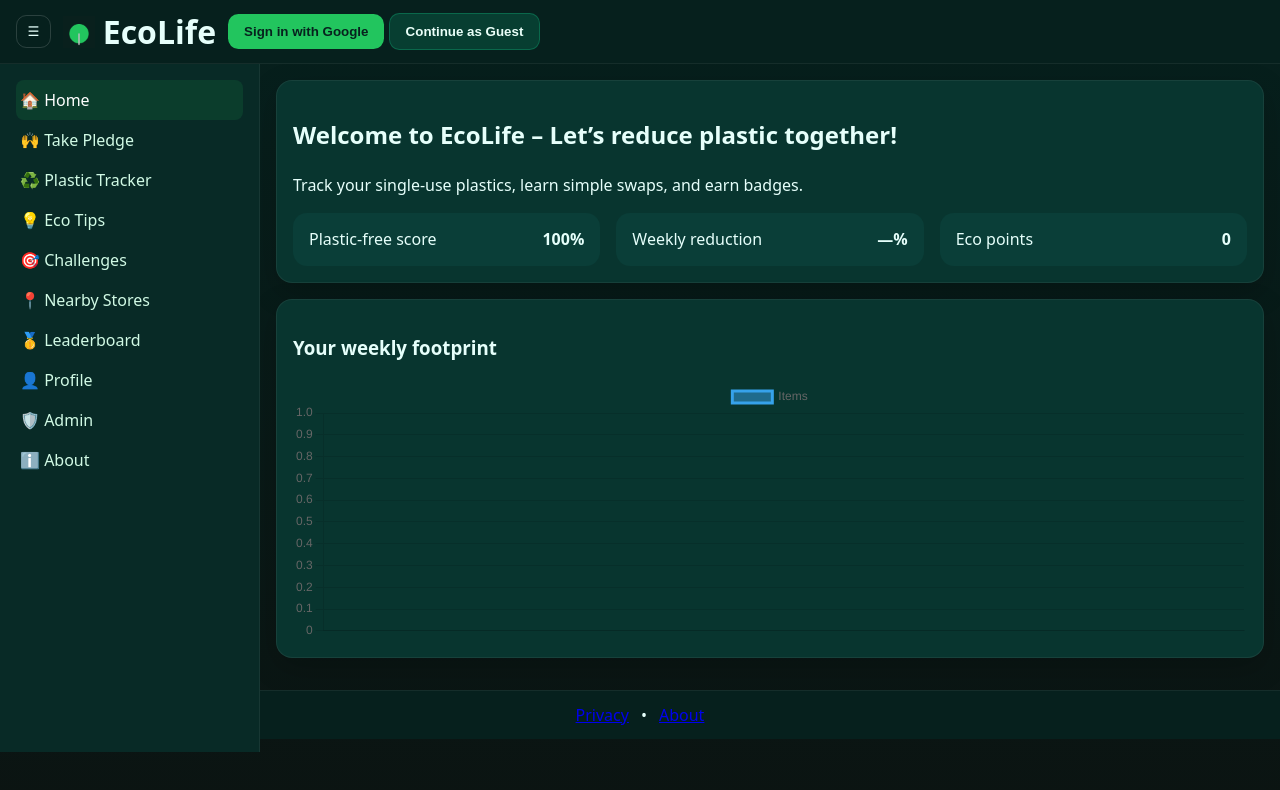
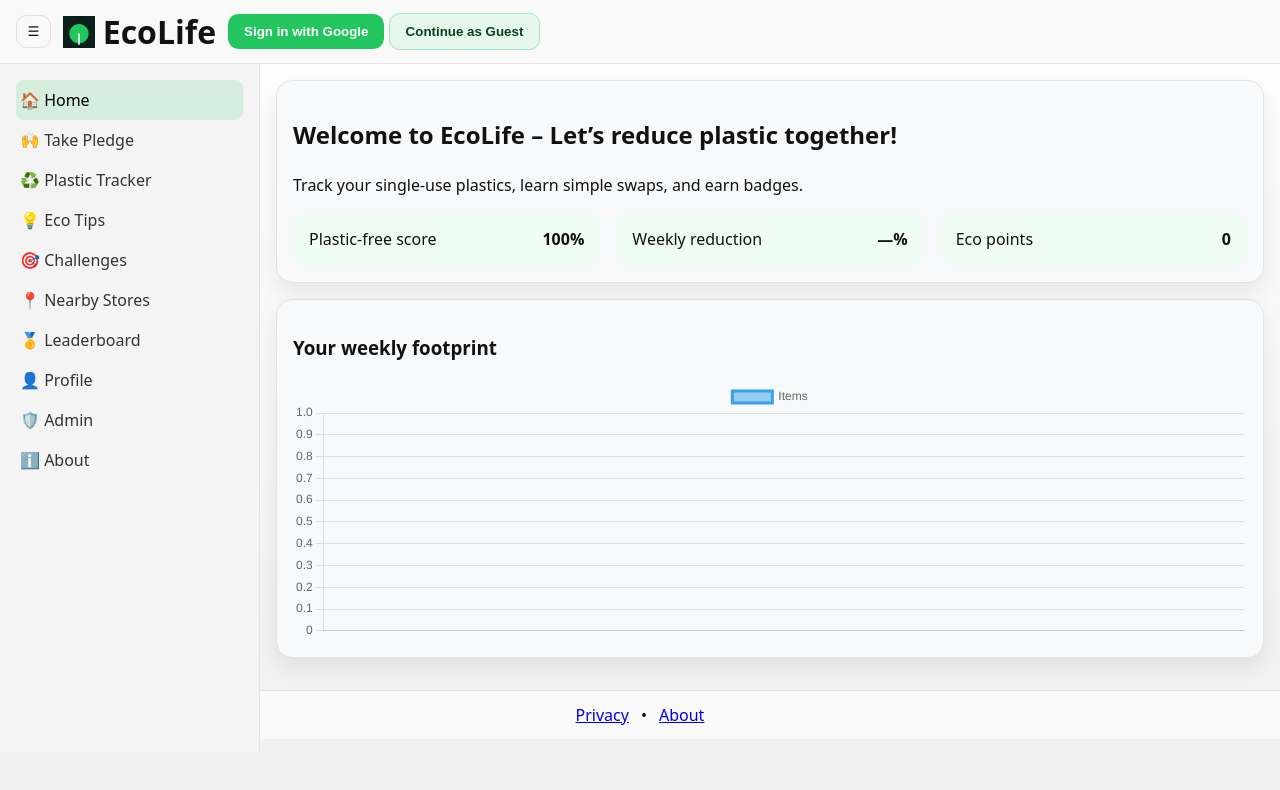
Before and after one commit to vanitha-kokkirigadda/Project-EcoLife, a plain HTML site: page index.html in a window 1280 px wide. Both pictures are taken after a click on the button "Open navigation". Drawn offline with nearby package versions, Linux system fonts and the light colour scheme.

Commit message:
Refactor styles.css for design updates
Updated CSS variables and styles for improved design consistency and readability.

```diff
--- a/styles.css
+++ b/styles.css
@@ -1,41 +1,204 @@
-:root{
-  --bg:#0b1412; --card:#0f766e; --muted:#d1fae5; --text:#e6fffb; --accent:#22c55e; --warn:#ef4444; --shadow:0 10px 30px rgba(0,0,0,.2);
+:root {
+  --bg: #ffffff;
+  --card: #f8f9fa;
+  --muted: #333333;
+  --text: #111111;
+  --accent: #22c55e;
+  --warn: #ef4444;
+  --shadow: 0 10px 25px rgba(0, 0, 0, 0.08);
 }
-*{box-sizing:border-box}
-html,body{height:100%}
-body{margin:0;font:16px/1.5 system-ui,-apple-system,Segoe UI,Roboto;color:var(--text);background:linear-gradient(180deg,#06201d,#0b1412)}
-.app-header{
-  height:64px;display:flex;align-items:center;gap:.75rem;padding:0 1rem;
-  background:#06201d;border-bottom:1px solid rgba(255,255,255,.06);position:sticky;top:0;z-index:50;
+
+/* Reset and Base */
+* { box-sizing: border-box; }
+html, body { height: 100%; }
+body {
+  margin: 0;
+  font: 16px/1.5 system-ui, -apple-system, Segoe UI, Roboto;
+  color: var(--text);
+  background: linear-gradient(180deg, #ffffff, #f0f0f0);
 }
-.app-footer{
-  display:flex;align-items:center;justify-content:center;gap:.75rem;padding:.75rem 1rem;
-  background:#06201d;border-top:1px solid rgba(255,255,255,.06);
+
+/* Header */
+.app-header {
+  height: 64px;
+  display: flex;
+  align-items: center;
+  gap: 0.75rem;
+  padding: 0 1rem;
+  background: #f9f9f9;
+  border-bottom: 1px solid #e3e3e3;
+  position: sticky;
+  top: 0;
+  z-index: 50;
 }
-.brand{display:flex;align-items:center;gap:.5rem}
-.icon-btn{background:transparent;border:1px solid rgba(255,255,255,.15);color:var(--text);padding:.5rem .65rem;border-radius:.65rem;cursor:pointer}
-.sidebar{
-  position:fixed;top:64px;left:0;bottom:48px;width:260px;background:#082a26;
-  border-right:1px solid rgba(255,255,255,.06);padding:1rem;transform:translateX(-100%);
-  transition:transform .2s ease;overflow:auto;z-index:40;
+
+/* Footer */
+.app-footer {
+  display: flex;
+  align-items: center;
+  justify-content: center;
+  gap: 0.75rem;
+  padding: 0.75rem 1rem;
+  background: #f9f9f9;
+  border-top: 1px solid #e3e3e3;
 }
-.sidebar.open{ transform:translateX(0); }
-.sidebar a{display:block;color:var(--muted);text-decoration:none;padding:.5rem .25rem;border-radius:.5rem}
-.sidebar a.active, .sidebar a:hover{background:rgba(34,197,94,.12);color:#fff}
-.app{padding:1rem;transition:margin-left .2s ease}
-@media (min-width:900px){
-  body.sidebar-open .app{ margin-left:260px; }
+
+/* Brand */
+.brand {
+  display: flex;
+  align-items: center;
+  gap: 0.5rem;
 }
-.card{background:#08352f;border:1px solid rgba(255,255,255,.06);border-radius:16px;box-shadow:var(--shadow);padding:1rem;margin:0 0 1rem}
-.btn{background:var(--accent);color:#07211e;border:none;padding:.65rem 1rem;border-radius:.65rem;cursor:pointer;font-weight:600}
-.btn.secondary{background:#10b98133;color:#eafff9;border:1px solid #10b98155}
-.input, select{width:100%;padding:.6rem .7rem;border-radius:.6rem;border:1px solid rgba(255,255,255,.15);background:#062c27;color:#d9fffb}
-.row{display:grid;gap:1rem}
-@media(min-width:900px){.row.cols-2{grid-template-columns:1fr 1fr}.row.cols-3{grid-template-columns:repeat(3,1fr)}}
-.kpi{display:flex;align-items:center;justify-content:space-between;background:#0a3e38;border-radius:14px;padding:.9rem 1rem}
-.badge{display:inline-flex;align-items:center;gap:.35rem;background:#0b5e54;border-radius:999px;padding:.25rem .6rem;font-size:.85rem}
-.table{width:100%;border-collapse:collapse}
-.table th,.table td{border-bottom:1px solid rgba(255,255,255,.06);padding:.6rem .4rem;text-align:left}
-.toast{position:fixed;right:1rem;bottom:4rem;background:#064e3b;color:#e6fffb;padding:.8rem 1rem;border-radius:.6rem;box-shadow:var(--shadow)}
-.hidden{display:none}
-.sr-only{position:absolute;width:1px;height:1px;padding:0;margin:-1px;overflow:hidden;clip:rect(0,0,0,0);white-space:nowrap;border:0}
+
+/* Buttons */
+.icon-btn {
+  background: transparent;
+  border: 1px solid rgba(0, 0, 0, 0.1);
+  color: var(--text);
+  padding: 0.5rem 0.65rem;
+  border-radius: 0.65rem;
+  cursor: pointer;
+}
+
+.btn {
+  background: var(--accent);
+  color: #ffffff;
+  border: none;
+  padding: 0.65rem 1rem;
+  border-radius: 0.65rem;
+  cursor: pointer;
+  font-weight: 600;
+}
+.btn.secondary {
+  background: #e6f7ed;
+  color: #0b4220;
+  border: 1px solid #a9e1ba;
+}
+
+/* Sidebar */
+.sidebar {
+  position: fixed;
+  top: 64px;
+  left: 0;
+  bottom: 48px;
+  width: 260px;
+  background: #f4f4f4;
+  border-right: 1px solid #e3e3e3;
+  padding: 1rem;
+  transform: translateX(-100%);
+  transition: transform 0.2s ease;
+  overflow: auto;
+  z-index: 40;
+}
+.sidebar.open { transform: translateX(0); }
+.sidebar a {
+  display: block;
+  color: #333;
+  text-decoration: none;
+  padding: 0.5rem 0.25rem;
+  border-radius: 0.5rem;
+}
+.sidebar a.active,
+.sidebar a:hover {
+  background: rgba(34, 197, 94, 0.15);
+  color: #000;
+}
+
+/* Main Content */
+.app {
+  padding: 1rem;
+  transition: margin-left 0.2s ease;
+}
+@media (min-width: 900px) {
+  body.sidebar-open .app { margin-left: 260px; }
+}
+
+/* Cards */
+.card {
+  background: var(--card);
+  border: 1px solid #e3e3e3;
+  border-radius: 16px;
+  box-shadow: var(--shadow);
+  padding: 1rem;
+  margin-bottom: 1rem;
+}
+
+/* Form Fields */
+.input,
+select {
+  width: 100%;
+  padding: 0.6rem 0.7rem;
+  border-radius: 0.6rem;
+  border: 1px solid #ccc;
+  background: #fff;
+  color: #111;
+}
+
+/* Layout grid */
+.row {
+  display: grid;
+  gap: 1rem;
+}
+@media (min-width: 900px) {
+  .row.cols-2 { grid-template-columns: 1fr 1fr; }
+  .row.cols-3 { grid-template-columns: repeat(3, 1fr); }
+}
+
+/* KPI / Stats Box */
+.kpi {
+  display: flex;
+  align-items: center;
+  justify-content: space-between;
+  background: #f0fdf4;
+  border-radius: 14px;
+  padding: 0.9rem 1rem;
+}
+
+/* Badge */
+.badge {
+  display: inline-flex;
+  align-items: center;
+  gap: 0.35rem;
+  background: #dffbe8;
+  color: #065f46;
+  border-radius: 999px;
+  padding: 0.25rem 0.6rem;
+  font-size: 0.85rem;
+}
+
+/* Tables */
+.table {
+  width: 100%;
+  border-collapse: collapse;
+}
+.table th, .table td {
+  border-bottom: 1px solid #e3e3e3;
+  padding: 0.6rem 0.4rem;
+  text-align: left;
+}
+
+/* Toast Notification */
+.toast {
+  position: fixed;
+  right: 1rem;
+  bottom: 4rem;
+  background: #22c55e;
+  color: #fff;
+  padding: 0.8rem 1rem;
+  border-radius: 0.6rem;
+  box-shadow: var(--shadow);
+}
+
+/* Utilities */
+.hidden { display: none; }
+.sr-only {
+  position: absolute;
+  width: 1px;
+  height: 1px;
+  padding: 0;
+  margin: -1px;
+  overflow: hidden;
+  clip: rect(0, 0, 0, 0);
+  white-space: nowrap;
+  border: 0;
+}
```
